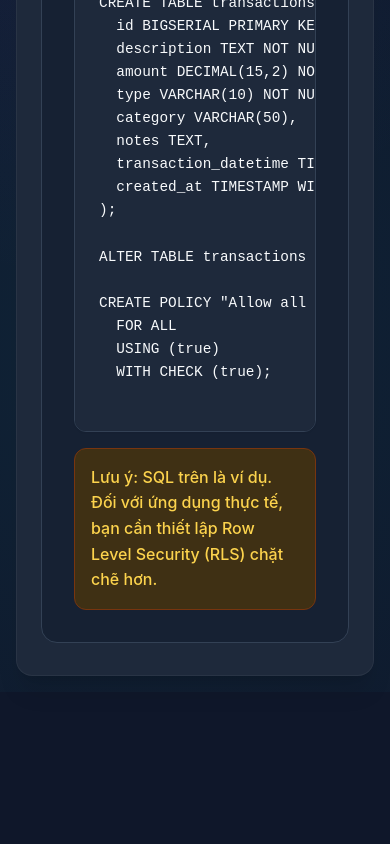
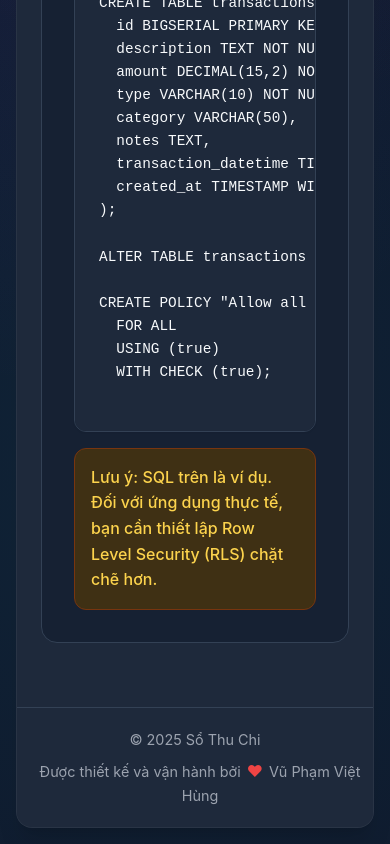
Before and after one commit to hung3103-n/So-Thu-Chi, a plain HTML site: page index.html in a window 390 px wide. Shown: the part 1048-1892 px from the top of the page. Before the commit the page ends 1740 px from the top, so only its background shows below. Drawn offline with nearby package versions, Linux system fonts and the light colour scheme.

Commit message:
Update Readme and fotter for better

```diff
--- a/index.html
+++ b/index.html
@@ -225,7 +225,20 @@ CREATE POLICY "Allow all operations for demo" ON transactions
           </div>
         </div>
       </div>
-    </div>
-    <script src="static/js/script.js"></script>
+
+      <div class="footer-section" style="text-align: center; padding: 20px 0; border-top: 1px solid var(--border-color); margin-top: 2rem;">
+        <p class="text-muted mb-0" style="color: var(--text-muted); font-size: 0.9rem;">
+          ©
+          <script>
+            document.write(new Date().getFullYear());
+          </script>
+          Sổ Thu Chi
+          <span class="footer-right-content" style="display: inline-block; margin-left: 10px;">
+            Được thiết kế và vận hành bởi
+            <span style="color: var(--expense-color); display: inline-block; margin: 0 2px; font-size: 1.1em;">&hearts;</span> Vũ Phạm Việt Hùng
+          </span>
+        </p>
+      </div>
+      </div> <script src="static/js/script.js"></script>
   </body>
 </html>
--- a/static/css/style.css
+++ b/static/css/style.css
@@ -712,3 +712,37 @@ body {
   outline: 2px solid var(--accent-color);
   outline-offset: 2px;
 }
+.footer-section {
+  text-align: center;
+  padding: 2rem 1rem;
+  border-top: 1px solid var(--border-color);
+  margin-top: 2.5rem;
+  background-color: var(--bg-secondary);
+}
+
+.footer-section p {
+  color: var(--text-muted);
+  font-size: 0.9rem;
+  margin-bottom: 0;
+  line-height: 1.6;
+}
+
+.footer-section .footer-right-content {
+  display: inline-block;
+  margin-left: 10px;
+}
+
+.footer-section .footer-heart {
+  color: var(--expense-color);
+  display: inline-block;
+  margin: 0 3px;
+  font-size: 1em;
+}
+
+@media (max-width: 768px) {
+  .footer-section .footer-right-content {
+    margin-left: 0;
+    display: block;
+    margin-top: 0.5rem;
+  }
+}
```
Also changed, not shown: 1 other file.
